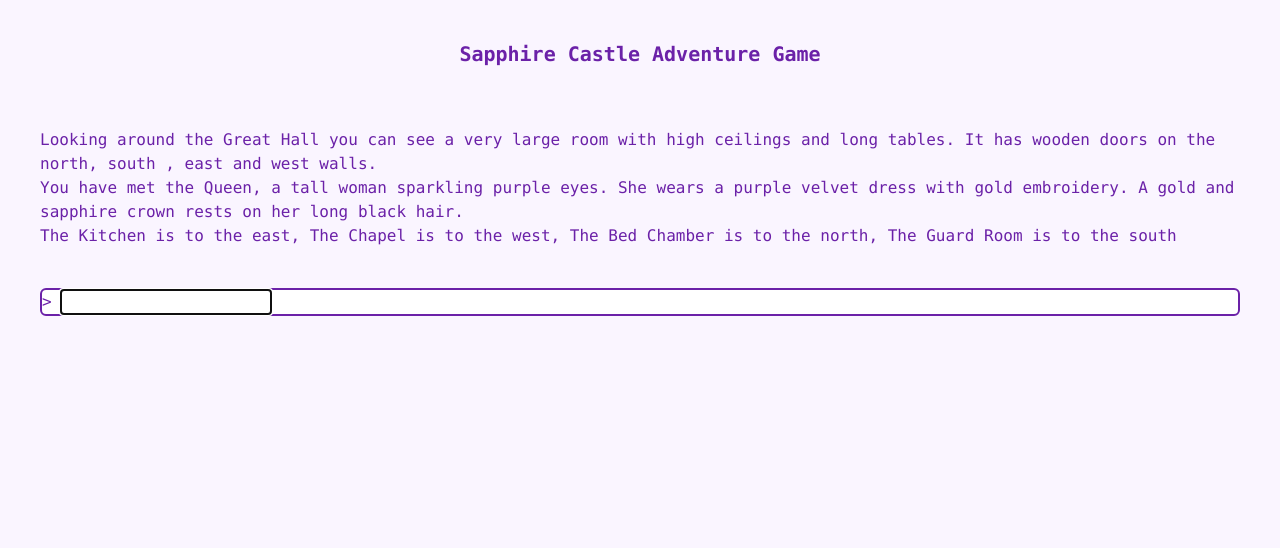
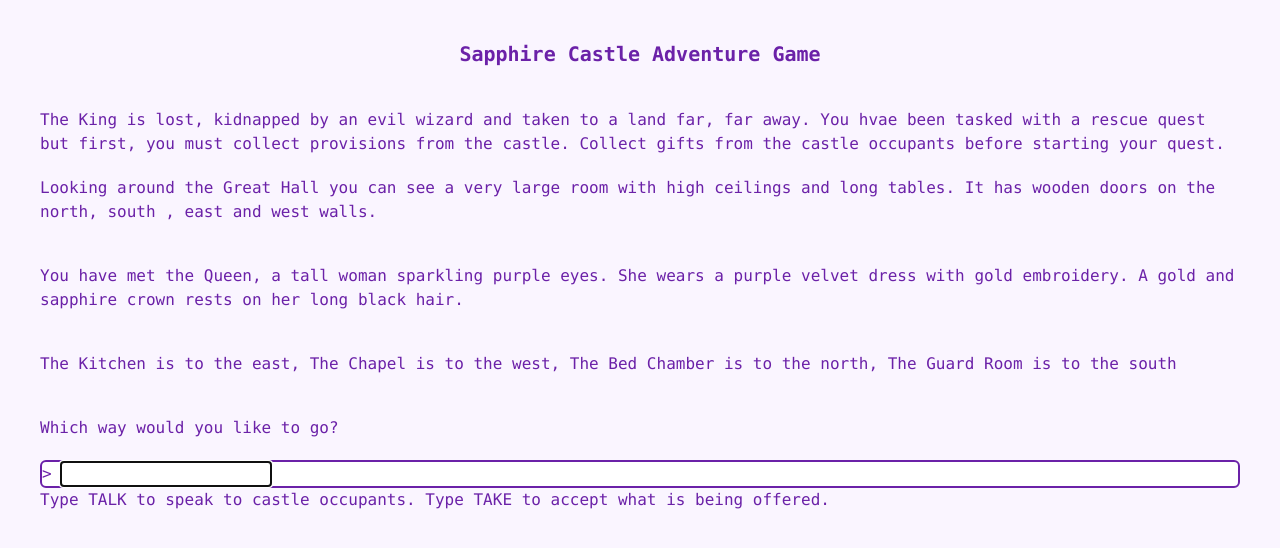
Before and after one commit to VanessaBizzell/adventureTextGame, a plain HTML site: page index.html in a window 1280 px wide. Drawn offline with nearby package versions, Linux system fonts and the light colour scheme.

Commit message:
start message and interaction msg added

```diff
--- a/index.html
+++ b/index.html
@@ -5,16 +5,27 @@
     <meta name="viewport" content="width=device-width, initial-scale=1.0" />
     <title>Document</title>
   </head>
-  <body class= " font-mono font-normal text-purple-800 bg-purple-50 justify-center">
+  <body
+    class="font-mono font-normal text-purple-800 bg-purple-50 justify-center"
+  >
     <div>
-      <h1 class = " pt-10 text-center font-bold text-xl" > Sapphire Castle Adventure Game</h1>
-      <div id="gamearea" class = " m-10 justify-center">
+      <h1 class="pt-10 text-center font-bold text-xl">
+        Sapphire Castle Adventure Game
+      </h1>
+      <div id="gamearea" class="m-10 justify-center">
         <div id="details">
           <div>
-            <p id="textarea" class = "pt-5"></p>
-            <p id="speecharea" class = "pt-5"></p>
-            <p id="gameResult" class = "pt-5"></p>
-            <div id="buttonarea" class = "border-2 rounded-md border-purple-800 bg-white"></div>
+            <p id="startArea"></p>
+            <p id="textarea"></p>
+            <p id="speecharea"></p>
+            <p id="gameResult"></p>
+            <div
+              id="buttonarea"
+              class="border-2 rounded-md border-purple-800 bg-white"
+            ></div>
+            <div>
+              <p id="interactInstr"></p>
+            </div>
           </div>
         </div>
       </div>
--- a/index.js
+++ b/index.js
@@ -34,7 +34,8 @@ class Room {
    * Setter method for name. Sets value for name. Validates value (name) provided - alerts if too short. Could validate no numbers etc.
    *
    * @param value
-   *
+   * @author Vanessa Bizzell
+   * @version 1.0
    */
   set name(value) {
     if (value.length < 4) {
@@ -65,17 +66,6 @@ class Room {
     );
   }
 
-  // /**
-  //  * method to produce a description of how you travel between rooms
-  //  *
-  //  * @returns {string} description of travel method
-  //  * @author Vanessa Bizzell
-  //  * @version 1.0
-  //  */
-  //   describeMove() {
-  //     return `You move ${this._travelMethod}`;
-  //   }
-
   /**
    * a method to produce a description of linked rooms
    *
@@ -87,7 +77,7 @@ class Room {
     const entries = Object.entries(this._linkedRooms);
     let details = [];
     for (const [direction, room] of entries) {
-      let text = ` The ${room._name} is to the ${direction}`; //could change room name to be door description and/or travel method
+      let text = ` The ${room._name} is to the ${direction}`;
       details.push(text);
     }
     return details;
@@ -98,7 +88,8 @@ class Room {
    *
    * @param direction string defining direction for character to move
    * @returns {object} current room or new room
-   *
+   * @author Vanessa Bizzell
+   * @version 1.0
    */
   move(direction) {
     if (direction in this._linkedRooms) {
@@ -114,7 +105,8 @@ class Room {
    *
    * @param {string} direction (key) to move to get to this room
    * @param {object} roomToLink (value) room in that direction
-   *
+   * @author Vanessa Bizzell
+   * @version 1.0
    */
   linkRoom(direction, roomToLink) {
     this._linkedRooms[direction] = roomToLink;
@@ -198,6 +190,8 @@ class Character {
 /**
  * Player Class - extension of character class with inventory array
  *
+ * @author Vanessa Bizzell
+ * @version 1.0
  */
 class Player extends Character {
   constructor(name, description) {
@@ -213,6 +207,7 @@ class Player extends Character {
    * method to pass gift into inventory array
    *
    * @author Vanessa Bizzell
+   * @version 1.0
    */
   giftInventory(gift) {
     this._inventory.push(gift);
@@ -279,7 +274,7 @@ const princess = new Character("Princess");
 princess.description =
   "a cross young woman with purple eyes and black hair, wearing riding gear";
 princess.conversation =
-  '"I am not allowed to rescue the King. Here is my map so that you can find the Wizards lair."';
+  '"I am not allowed to rescue the King. Here is my map so that you can find the Wizard&aposs lair."';
 princess.gift = "a rolled map of the area";
 const priest = new Character("Priest");
 priest.description =
@@ -302,32 +297,54 @@ chapel.linkCharacter(priest);
 bedChamber.linkCharacter(princess);
 turret.linkCharacter(dragon);
 
+//function to display start message
+const startMessage = () => {
+  let startMsg =
+    "The King is lost, kidnapped by an evil wizard and taken to a land far, far away. You hvae been tasked with a rescue quest but first, you must collect provisions from the castle. Collect gifts from the castle occupants before starting your quest.";
+
+  textContent = "<p>" + startMsg + "</p>";
+
+  document.getElementById("startArea").innerHTML = startMsg;
+};
+
+//function to display interaction instructions
+const interact = () => {
+  let interactMsg =
+    "Type TALK to speak to castle occupants. Type TAKE to accept what is being offered.";
+
+  textContent = "<p class = 'py-3'>" + interactMsg + "</p>";
+
+  document.getElementById("interactInstr").innerHTML = interactMsg;
+};
+
 //function to display the information about the current room
 const displayRoomInfo = (room) => {
   let occupantMsg = "";
+  let moveMsg = "Which way would you like to go?";
   if (room.character != []) {
-    //logic here for displaying the character in the room
     occupantMsg = room.character[0].describe();
   } else {
     occupantMsg = "There is no one else in the room.";
   }
 
   textContent =
-    "<p>" +
+    "<p class = 'py-5'>" +
     room.describe() +
     "</p>" +
-    "<p>" +
+    "<p class = 'py-5'>" +
     occupantMsg +
     "</p>" +
-    "<p>" +
+    "<p class = 'py-5'>" +
     room.getDetails() +
+    "</p>" +
+    "<p class = 'py-5'>" +
+    moveMsg +
     "</p>";
 
   document.getElementById("textarea").innerHTML = textContent;
   document.getElementById("buttonarea").innerHTML =
     '> <input type = "text" id ="usertext" />';
   document.getElementById("usertext").focus();
-  //.focus makes it clear that this is only place to type (cursor blinks in box)
 };
 
 //function to check player inventory and display win/lose message
@@ -368,7 +385,7 @@ const winGame = () => {
     "The sapphire dragon who bows her neck and allows you to climb up." +
     "</p>" +
     "<p>" +
-    'She says "Lets fly together to the edge of the kingdom where I will leave you to complete your rescue quest."' +
+    'She says "Let&apos;s fly together to the edge of the kingdom where I will leave you to complete your rescue quest."' +
     "</p>" +
     "<p>" +
     winMsg +
@@ -377,10 +394,12 @@ const winGame = () => {
   document.getElementById("gameResult").innerHTML = textContent;
 };
 
+//function to start game play
 const startGame = () => {
-  //put start room here
+  startMessage();
   currentRoom = greatHall;
   displayRoomInfo(currentRoom);
+  interact();
 
   //adds event listener to whole page
   document.addEventListener("keydown", (event) => {
@@ -398,7 +417,7 @@ const startGame = () => {
         "south west",
       ];
 
-      //convert to lower case so doensn't return false
+      //convert to lower case so doesn't return false
       if (directions.includes(command.toLowerCase())) {
         currentRoom = currentRoom.move(command);
         document.getElementById("usertext").value = "";
@@ -416,14 +435,10 @@ const startGame = () => {
         //gift is passed to player inventory
         document.getElementById("usertext").value = "";
         Player1.giftInventory(currentRoom.character[0].gift);
-        // console.log(Player1._inventory);
-
         // if in turret and "fly" is input, move to quest room and display win/lose message
       } else if (command.toLowerCase() === "fly") {
         document.getElementById("usertext").value = "";
-
         //display win/lose message in area above user input box
-
         winGame();
       } else {
         alert("Not a valid command. Please try again");
```
